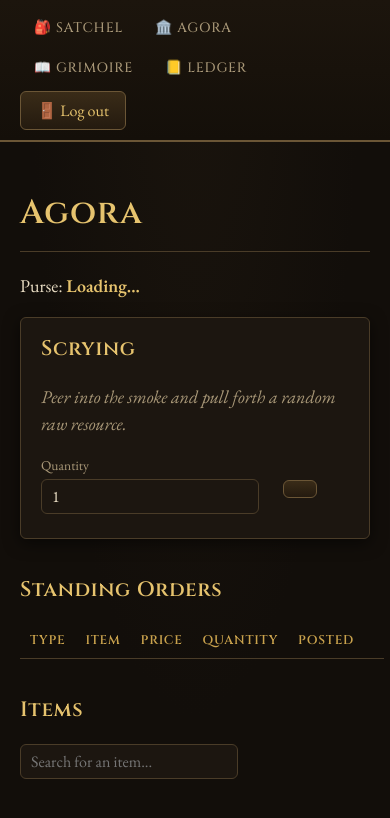
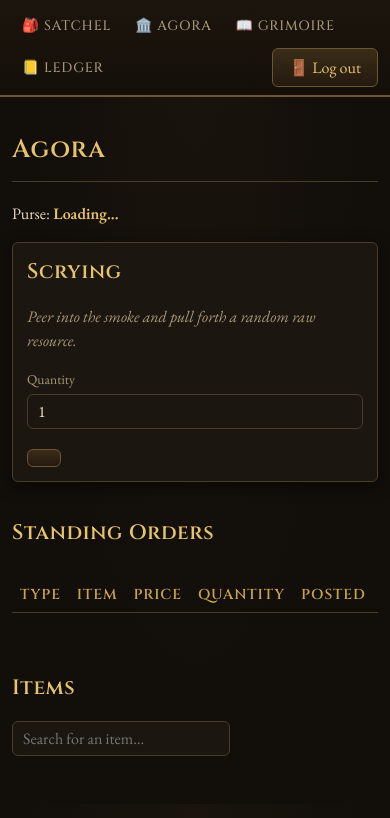
Before and after one commit to hugo-sv/Satchel, a website: page public/agora.html in a window 390 px wide. Drawn offline with nearby package versions, Linux system fonts and the light colour scheme; a script that the page names is missing.

Commit message:
Make it more responsive

```diff
--- a/public/agora.html
+++ b/public/agora.html
@@ -2,6 +2,7 @@
 <html lang="en">
 <head>
   <meta charset="utf-8">
+  <meta name="viewport" content="width=device-width, initial-scale=1">
   <title>Agora</title>
   <link rel="preconnect" href="https://fonts.googleapis.com">
   <link rel="preconnect" href="https://fonts.gstatic.com" crossorigin>
@@ -33,10 +34,12 @@
     </div>
 
     <h2>Standing Orders</h2>
-    <table id="offers-table">
-      <thead><tr><th>Type</th><th>Item</th><th>Price</th><th>Quantity</th><th>Posted</th><th></th></tr></thead>
-      <tbody></tbody>
-    </table>
+    <div class="table-scroll">
+      <table id="offers-table">
+        <thead><tr><th>Type</th><th>Item</th><th>Price</th><th>Quantity</th><th>Posted</th><th></th></tr></thead>
+        <tbody></tbody>
+      </table>
+    </div>
 
     <h2>Items</h2>
     <input type="search" id="search" placeholder="Search for an item...">
--- a/public/theme.css
+++ b/public/theme.css
@@ -272,6 +272,7 @@ label:has(input[type="checkbox"]) {
    mismatch without this). */
 .action-row {
   display: flex;
+  flex-wrap: wrap;
   align-items: center;
   gap: 12px;
   margin-top: 8px;
@@ -283,13 +284,21 @@ label:has(input[type="checkbox"]) {
 
 .recipe-craft-controls {
   display: flex;
+  flex-wrap: wrap;
   align-items: center;
   justify-content: center;
   gap: 12px;
   margin-top: 14px;
 }
 
-/* Tables */
+/* Tables: wrap in <div class="table-scroll"> so a wide table (lots of
+   columns) scrolls horizontally on a narrow screen instead of
+   overflowing the whole page. */
+.table-scroll {
+  overflow-x: auto;
+  -webkit-overflow-scrolling: touch;
+}
+
 table {
   width: 100%;
   border-collapse: collapse;
@@ -343,3 +352,51 @@ summary {
 .error-text {
   color: var(--color-red-bright);
 }
+
+/* Phone screens: stack what's normally side-by-side, tighten spacing,
+   and let selects/inputs shrink instead of forcing horizontal scroll. */
+@media (max-width: 600px) {
+  body {
+    font-size: 16px;
+  }
+
+  .container {
+    padding: 16px 12px 48px;
+  }
+
+  h1 {
+    font-size: 1.6rem;
+  }
+
+  .nav {
+    padding: 8px 12px;
+  }
+
+  .nav a {
+    padding: 8px 10px;
+  }
+
+  .card {
+    padding: 14px 14px;
+  }
+
+  .order-book,
+  .recipe-columns {
+    grid-template-columns: 1fr;
+    gap: 12px;
+  }
+
+  label {
+    margin-right: 0;
+    width: 100%;
+  }
+
+  label input, label select {
+    width: 100%;
+  }
+
+  th, td {
+    padding: 6px 8px;
+    font-size: 0.9rem;
+  }
+}
```
Also changed, not shown: public/grimoire.html (+1 -0 lines), public/index.html (+1 -0 lines), public/ledger.html (+3 -0 lines), public/satchel.html (+5 -1 lines).
